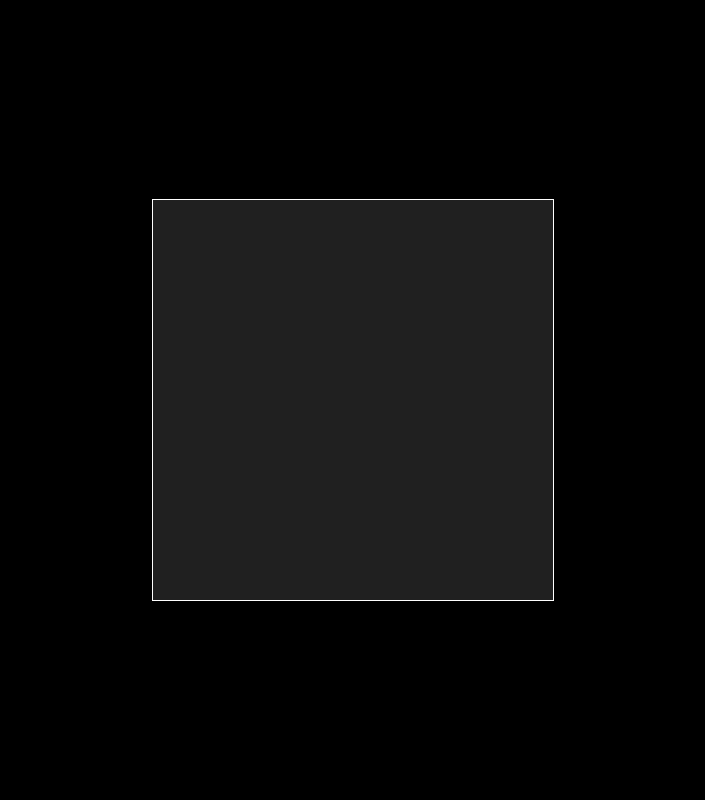
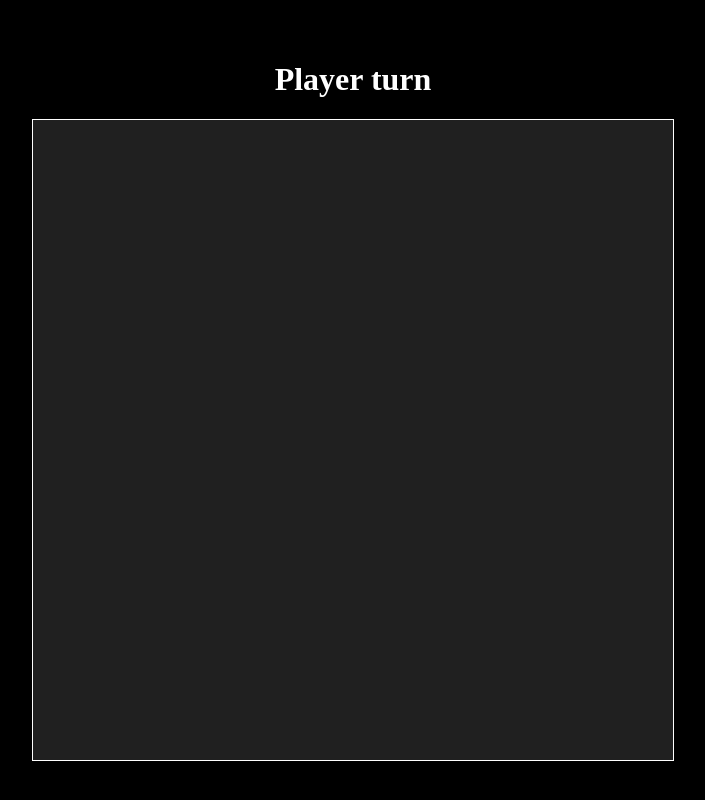
Before and after one commit to szydlowski-jk/Lgame, a plain HTML site: page index.html in a window 1280 px wide. Shown: the whole page, without its empty margins (287-992 px from the left). Drawn offline with Linux system fonts and the light colour scheme.

Commit message:
canvas resize working

```diff
--- a/index.html
+++ b/index.html
@@ -5,10 +5,11 @@
     <meta name="viewport" content="width=device-width, initial-scale=1.0">
     <meta http-equiv="X-UA-Compatible" content="ie=edge">
     <link rel="stylesheet" href="style/style.css">
+    <script src="main.js" defer></script>
     <title>The L Game</title>
 </head>
 <body>
-    <!-- <h1>Player turn</h1> -->
+    <h1>Player turn</h1>
     <canvas id="gc"></canvas>
 </body>
 </html>
--- /dev/null
+++ b/lgame.js
@@ -0,0 +1,9 @@
+'use strict'
+
+class LGame {
+    constructor () {
+        this.ls = [
+
+        ]
+    }
+}
--- a/main.js
+++ b/main.js
@@ -1 +1,16 @@
 'use strict'
+
+
+function handleResize() {
+    const gc = document.getElementById('gc')
+    const ctx = gc.getContext('2d')
+
+    let size = Math.min( window.innerWidth , window.innerHeight )
+    gc.width = Math.floor( size * 0.8 );
+    gc.height = Math.floor( size * 0.8 );
+}
+
+window.onload = function() {
+    this.handleResize()
+    window.onresize = handleResize;
+}
--- a/style/style.scss
+++ b/style/style.scss
@@ -7,17 +7,21 @@ html, body {
 
 body {
     display: flex;
+    flex-direction: column;
     justify-content: center;
     align-items: center;
+}
+
+h1 {
+    color: white;
 }
 
 #gc {
     background-color: #202020;
     border: solid white 1px;
-    width: 400px;
-    height: 400px;
-    max-height: 100vw;
-    max-width: 100vh;
+
+    // width: 95%;
+    // height: 95%;
 //    min-width: 100vw;
     // width: 100vh;
     // height: 100vw;
```
Also changed, not shown: style/style.css, 2 other files.
